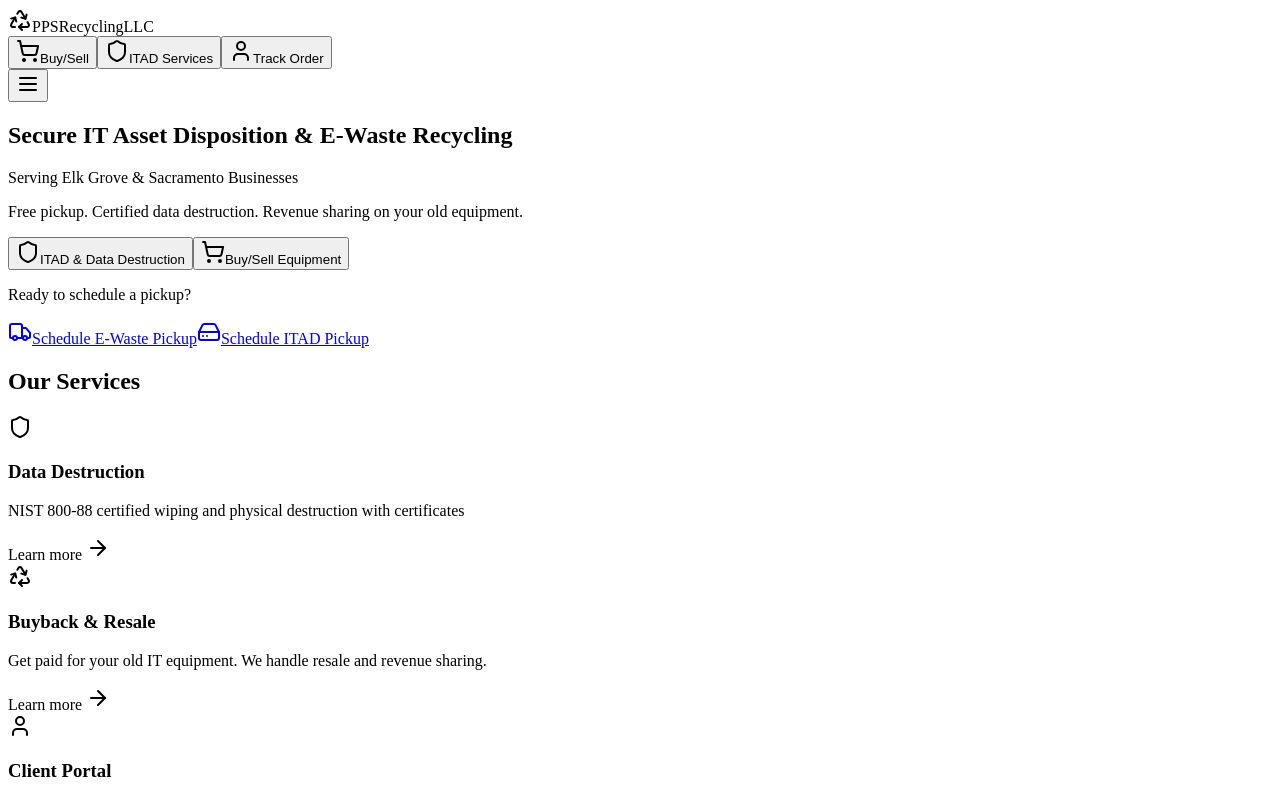
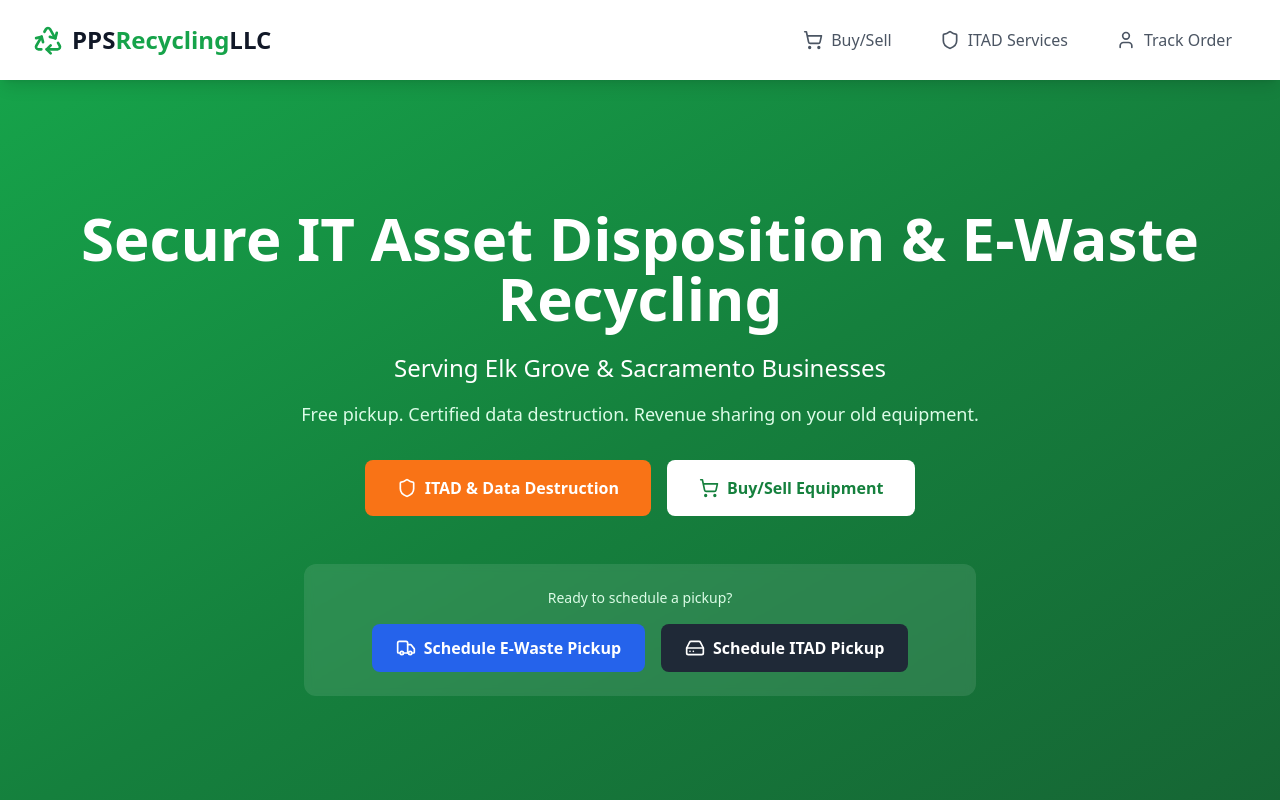
Before and after one commit to Zakanova/ppsprecyclingllc, a Next.js app: page / in a window 1280 px wide. Shown: the top 800 px of the page. Built offline with nearby package versions, Linux system fonts and the light colour scheme.

Commit message:
Add missing tailwind.config.js and fix CSS imports

```diff
--- a/app/layout.tsx
+++ b/app/layout.tsx
@@ -1,3 +1,5 @@
+import './globals.css'
+
 export const metadata = {
   title: 'PPS Recycling LLC - IT Asset Disposition & E-Waste Recycling',
   description: 'Secure IT asset disposition and e-waste recycling for Elk Grove and Sacramento businesses. Free pickup, certified data destruction, revenue sharing.',
--- /dev/null
+++ b/tailwind.config.js
@@ -0,0 +1,30 @@
+/** @type {import('tailwindcss').Config} */
+module.exports = {
+  content: [
+    './app/**/*.{js,ts,jsx,tsx,mdx}',
+    './pages/**/*.{js,ts,jsx,tsx,mdx}',
+    './components/**/*.{js,ts,jsx,tsx,mdx}',
+  ],
+  theme: {
+    extend: {
+      colors: {
+        primary: {
+          50: '#f0fdf4', 100: '#dcfce7', 200: '#bbf7d0', 300: '#86efac',
+          400: '#4ade80', 500: '#22c55e', 600: '#16a34a', 700: '#15803d',
+          800: '#166534', 900: '#14532d',
+        },
+        secondary: {
+          50: '#eff6ff', 100: '#dbeafe', 200: '#bfdbfe', 300: '#93c5fd',
+          400: '#60a5fa', 500: '#3b82f6', 600: '#2563eb', 700: '#1d4ed8',
+          800: '#1e40af', 900: '#1e3a8a',
+        },
+        accent: {
+          50: '#fff7ed', 100: '#ffedd5', 200: '#fed7aa', 300: '#fdba74',
+          400: '#fb923c', 500: '#f97316', 600: '#ea580c', 700: '#c2410c',
+          800: '#9a3412', 900: '#7c2d12',
+        }
+      },
+    },
+  },
+  plugins: [],
+}
```
